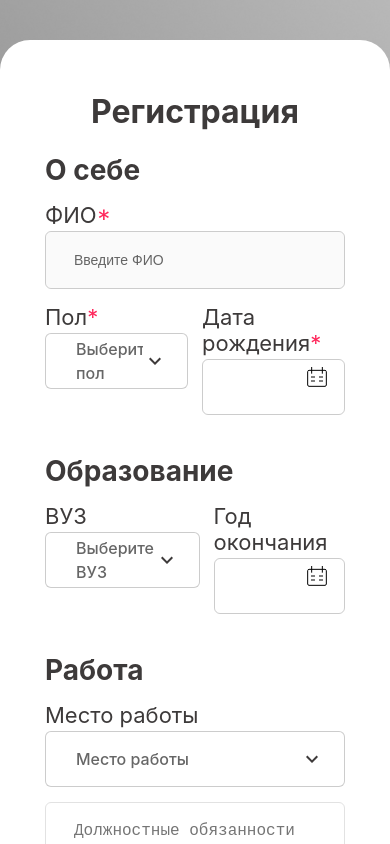
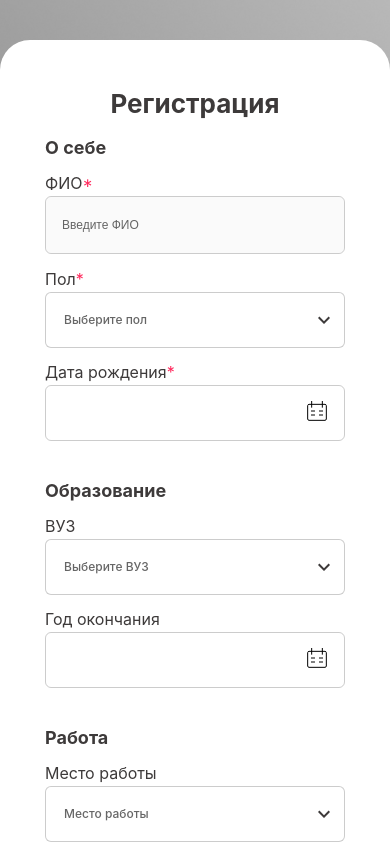
Before and after one commit to Bakirovildar/registration-test, a React (Create React App) app: page / in a window 390 px wide. Shown: the top 844 px of the page. Built offline with nearby package versions, Linux system fonts and the light colour scheme.

Commit message:
добавил адаптивность стилей

```diff
--- a/src/App.css
+++ b/src/App.css
@@ -2,7 +2,7 @@
   text-align: center;
   background-image: url('./assests/img/фон.png');
   background-size: cover;
-  position: fixed;
+  position: absolute;
   top: 0;
   bottom: 0;
   right: 0;
--- a/src/components/inputs/InputComponent.tsx
+++ b/src/components/inputs/InputComponent.tsx
@@ -45,7 +45,7 @@ export const InputComponent = ({
         placeholder={placeholder}
       />
     </div>
-    {isInvalid && <span style={{color: 'red', fontWeight: '200'}}>Обязательное поле</span>}
+    {isInvalid && <span className='error-message'>Обязательное поле</span>}
     </div>
   )
 }
--- a/src/components/inputs/calendar/customCalendar.css
+++ b/src/components/inputs/calendar/customCalendar.css
@@ -12,7 +12,6 @@
     font-size: 16px;
     padding: 0 23px;
     color: rgba(0, 0, 0, 0.60);
-    z-index: 1;
     background: none;
 }
 
@@ -65,3 +64,9 @@
     border: 1px solid red;
     border-radius: 6px;
 }
+
+@media all and (max-width: 600px) {
+    .calendar-icon {
+        top: 50%;
+    }
+}
--- a/src/components/inputs/inputComponent.css
+++ b/src/components/inputs/inputComponent.css
@@ -56,3 +56,18 @@
 .input-required span {
     color: #FF275B;
 }
+
+@media all and (max-width: 600px) {
+    .input-required {
+        font-size: 16px;
+    }
+
+    .error-style {
+        font-size: 1px;
+    }
+
+    .text-input {
+        padding: 0 16px;
+        font-size: 12px;
+    }
+}
--- a/src/components/inputs/textareaComponent.css
+++ b/src/components/inputs/textareaComponent.css
@@ -22,3 +22,10 @@
     align-items: center;
     padding: 0 4px;
 }
+
+@media all and (max-width: 600px) {
+    .textarea-input{
+        padding: 14px 16px;
+        font-size: 12px;
+    }
+}
--- a/src/components/selects/select.css
+++ b/src/components/selects/select.css
@@ -147,6 +147,7 @@
     border: 2px solid #E6E8EC !important;
     padding: 0 8px;
     border-radius: 12px !important;
+    z-index: 50 !important;
 }
 
 .error-select__menu {
@@ -214,6 +215,22 @@
 
 .error-message {
     position: absolute;
-    color: #FF275B;;
+    color: #FF275B;
+    ;
     font-weight: 200;
+    font-size: 16px;
 }
+
+@media all and (max-width: 600px) {
+    .error-message {
+        font-size: 12px;
+    }
+
+    .react-select__control {
+        padding: 0 8px !important;
+    }
+
+    .react-select__placeholder {
+        font-size: 12px !important;
+    }
+}
--- a/src/features/register/hooks.ts
+++ b/src/features/register/hooks.ts
@@ -74,15 +74,3 @@ export const useSaveInfo = () => {
         setBirthDate
     }
 }
-
-
-
-/*/
-fullName: '',
-        gender: '',
-        birthDate: '',
-        university: '',
-        yearEnding: '',
-        workName: '',
-        duties: ''
-/*/
--- a/src/features/register/personalInfoComponent.css
+++ b/src/features/register/personalInfoComponent.css
@@ -9,3 +9,9 @@
     font-size: 28px;
     font-weight: bold;
 }
+
+@media all and (max-width: 600px) {
+    .personal-head {
+        font-size: 18px;
+    }
+}
--- a/src/pages/register/signUp.css
+++ b/src/pages/register/signUp.css
@@ -34,3 +34,23 @@
 .p-calendar {
     height: 56px;
 }
+
+.signUp-container h1 {
+    font-size: 36px;
+}
+
+
+@media all and (max-width: 600px) {
+    .signUp-container h1 {
+        font-size: 26px;
+    }
+
+    .sign-justify {
+        display: flex;
+        flex-direction: column;
+    }
+
+    .calendar-year {
+        max-width: none;
+    }
+}
```
